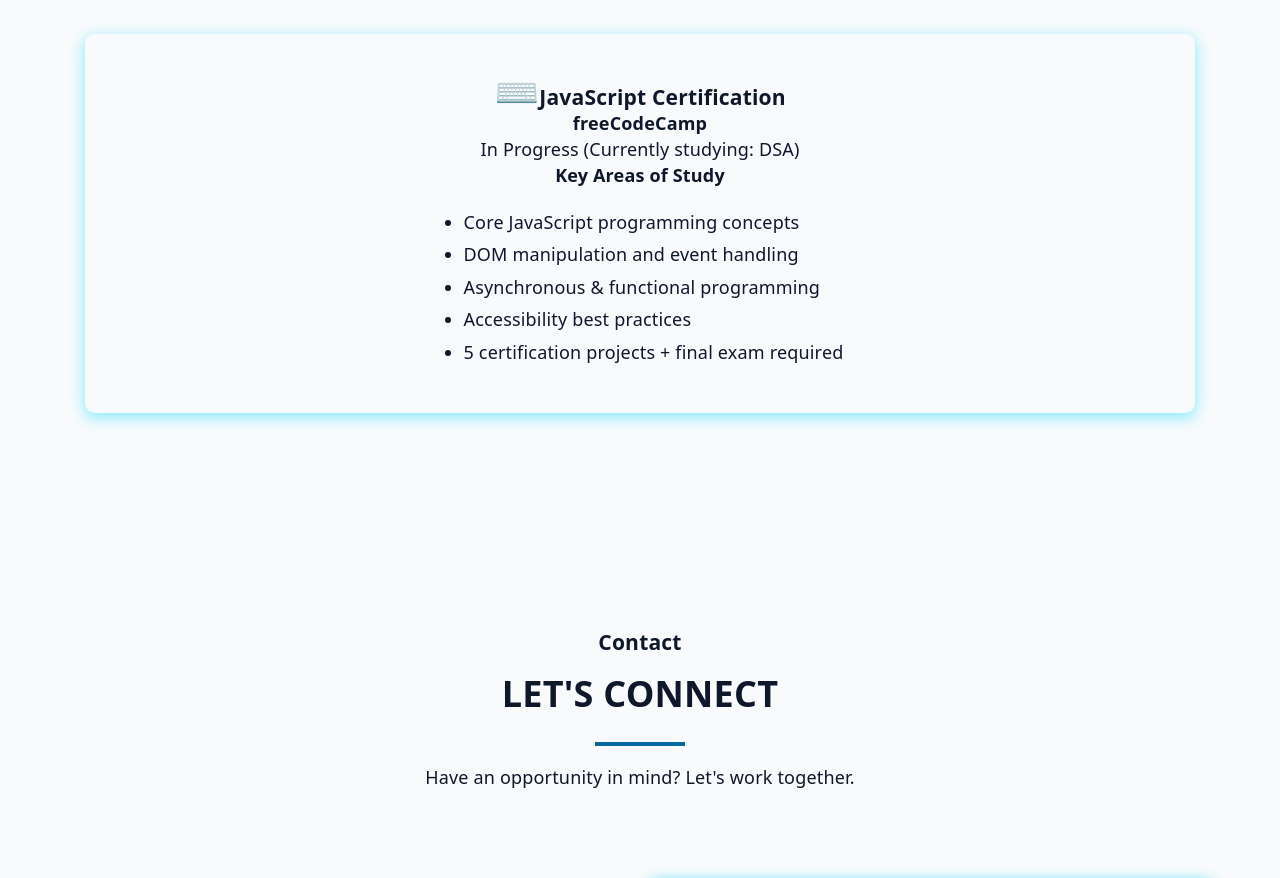
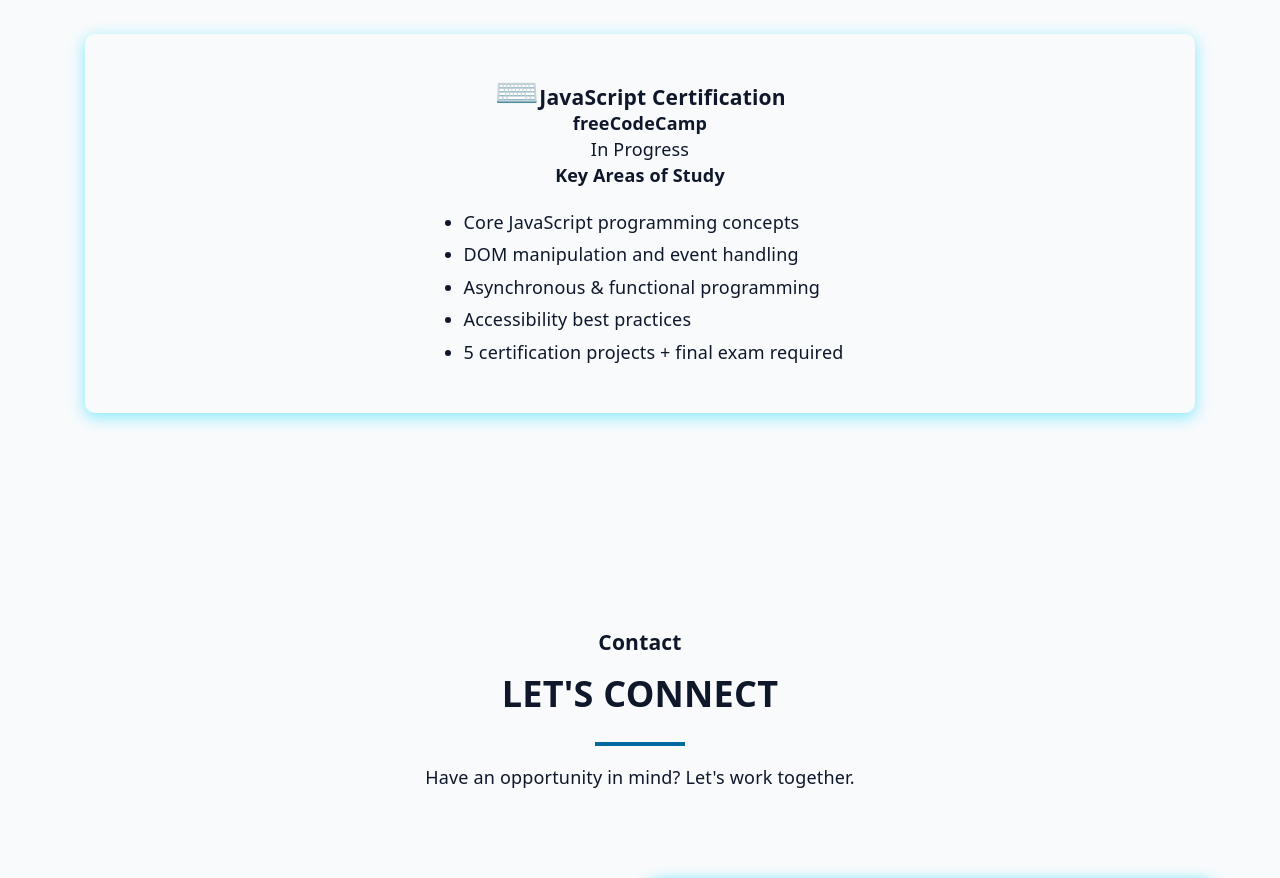
Before and after one commit to valarie-lim/portfolio, a React (Vite) app: page / in a window 1280 px wide. Shown: the part 8520-9398 px from the top of the page. Built offline with nearby package versions, Linux system fonts and the light colour scheme.

Commit message:
update-education-content

```diff
--- a/src/sections/Education.jsx
+++ b/src/sections/Education.jsx
@@ -51,7 +51,7 @@
               <span>⌨️</span>JavaScript Certification
             </h3>
             <h4>freeCodeCamp</h4>
-            <p>In Progress (Currently studying: DSA)</p>
+            <p>In Progress</p>
             <h4>Key Areas of Study</h4>
             <ul>
               <li>Core JavaScript programming concepts</li>
```
